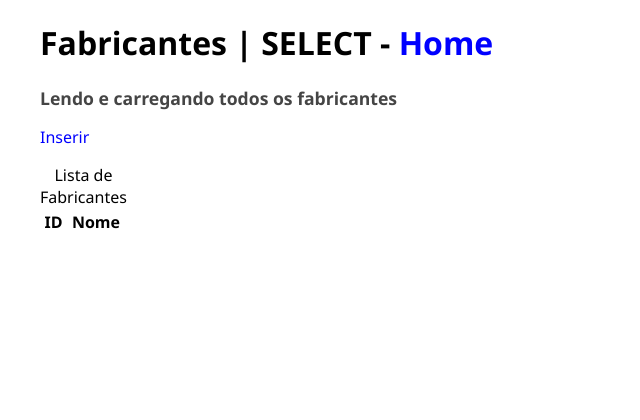
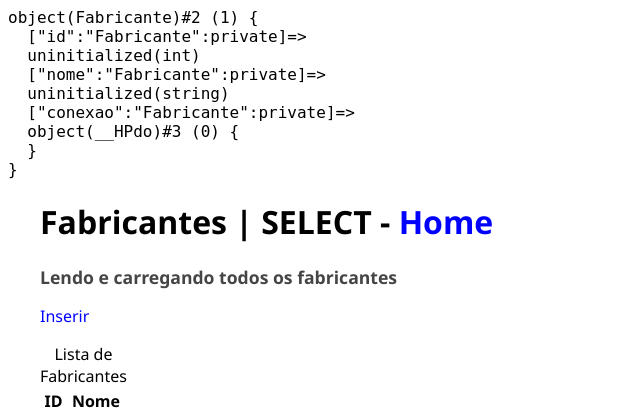
Before and after one commit to bsantostiago/fullstack-php-crud, a PHP site: page /fabricantes/listar.php in a window 1280 px wide. Shown: the top 420 px of the page, without its empty margins (0-640 px from the left). Run offline with PHP 8.4, Linux system fonts and the light colour scheme; lists and menus that the app fills with data are empty.

Commit message:
Ajustes em Banco, criação da classe Fabricante

```diff
--- a/fabricantes/listar.php
+++ b/fabricantes/listar.php
@@ -1,3 +1,15 @@
+<?php
+// Importando a classe Fabricante
+require "../src/Fabricante.php";
+
+// Criando um objeto para fabricante
+$fabricante = new Fabricante;
+?>
+
+<pre>
+<?=var_dump($fabricante)?>
+</pre>
+
 <!DOCTYPE html>
 <html lang="pt-br">
 <head>
--- a/src/Banco.php
+++ b/src/Banco.php
@@ -3,7 +3,7 @@ abstract class Banco {
     // Atributo/Propriedade de conexão
     private static PDO $conexao;
 
-    public static function conecta(){
+    public static function conecta():PDO{
         /* Parâmetros para conexão ao servidor de BD */
         $servidor = "localhost";
         $usuario = "root";
@@ -31,4 +31,4 @@ abstract class Banco {
 } // fim Banco
 
 // Teste (depois apagaremos a linha abaixo):
-Banco::conecta();
+//Banco::conecta();
--- /dev/null
+++ b/src/Fabricante.php
@@ -0,0 +1,16 @@
+<?php
+require_once "Banco.php";
+
+class Fabricante {
+    // Propriedades/atributos para Fabricante
+    private int $id;
+    private string $nome;
+
+    private PDO $conexao;
+
+    public function __construct(){
+        // Acessando o método estático de conexão via classe Banco
+        $this->conexao = Banco::conecta();
+    }
+
+} // fim Fabricante
```
